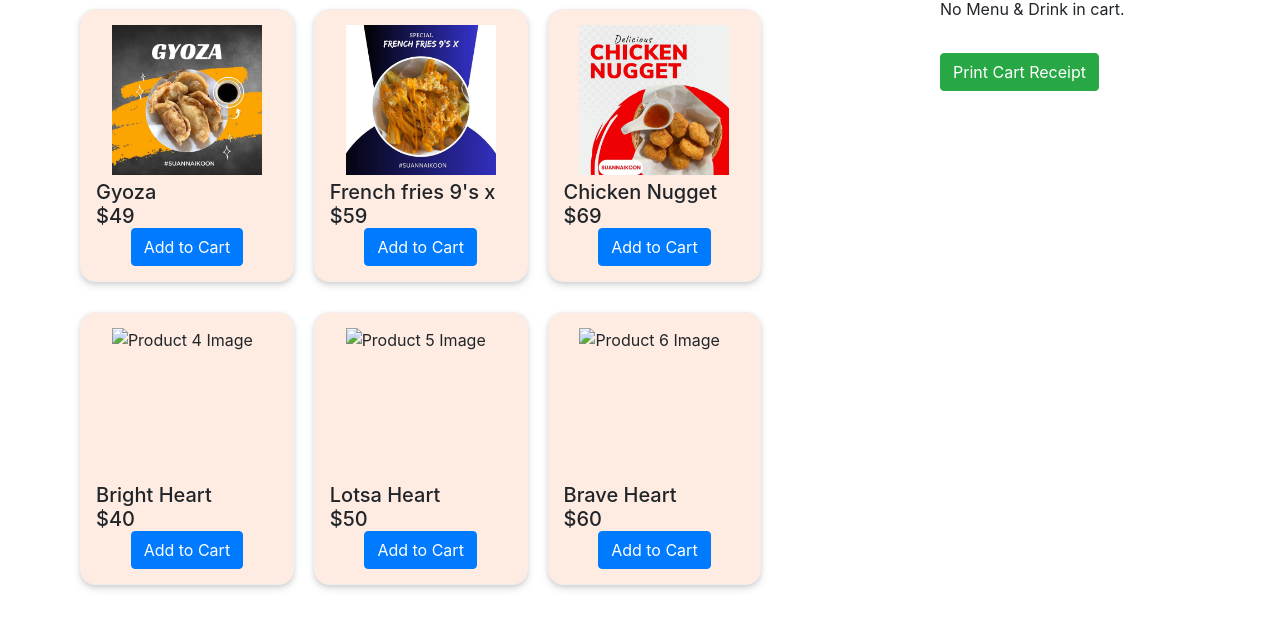
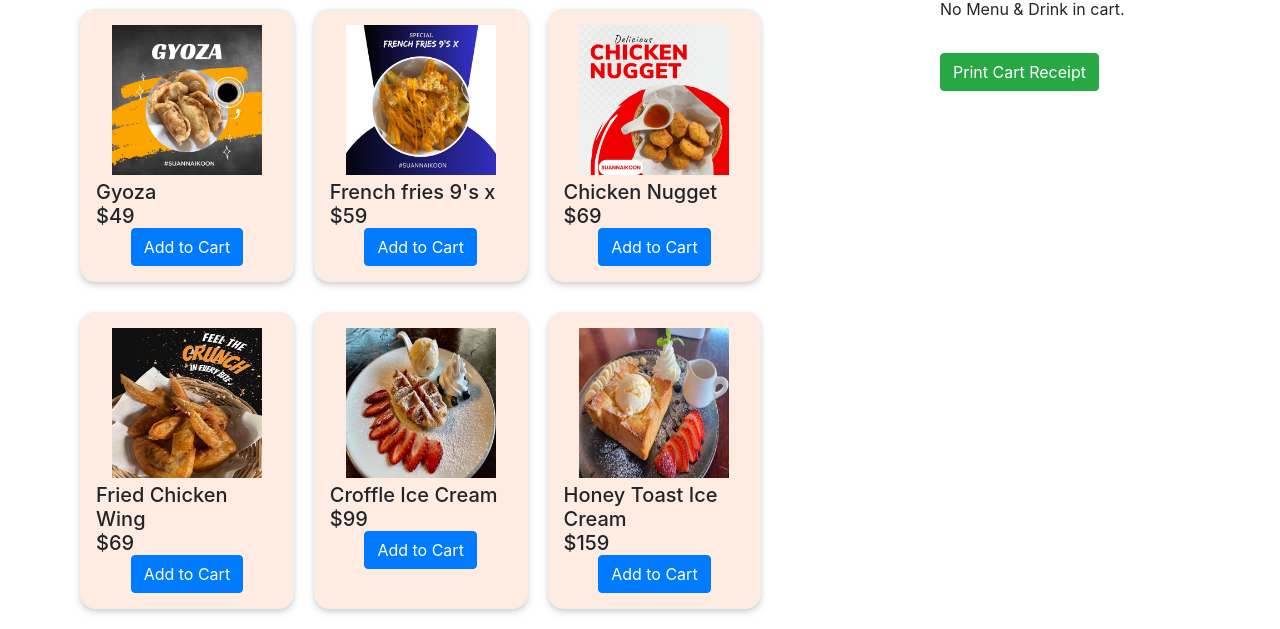
Before and after one commit to 013Ratchanon/project9x, a plain HTML site: page nb-shop-3.html in a window 1280 px wide. Shown: the part 255-884 px from the top of the page. Before the commit the page ends 860 px from the top, so only its background shows below. Drawn offline with nearby package versions, Linux system fonts and the light colour scheme.

Commit message:
update dess

```diff
--- a/nb-shop-3.html
+++ b/nb-shop-3.html
@@ -63,27 +63,29 @@
 
                     <!-- Product 4 -->
                     <div class="col-md-3 product">
-                        <img src="/product_img/image-2.4.jpg" alt="Product 4 Image" width="150px" height="150px" />
-                        <h5>Bright Heart<br>$40</h5>
-                        <button class="btn btn-primary add-to-cart" data-product-id="Bright Heart" data-price="40">
+                        <img src="/product_img/snack7.jpg" alt="Product 4 Image" width="150px" height="150px" />
+                        <h5>Fried Chicken Wing<br>$69</h5>
+                        <button class="btn btn-primary add-to-cart" data-product-id="Fried Chicken Wing"
+                            data-price="69">
                             Add to Cart
                         </button>
                     </div>
 
                     <!-- Product 5 -->
                     <div class="col-md-3 product">
-                        <img src="/product_img/image-2.5.jpg" alt="Product 5 Image" width="150px" height="150px" />
-                        <h5>Lotsa Heart<br>$50</h5>
-                        <button class="btn btn-primary add-to-cart" data-product-id="Lotsa Heart" data-price="10">
+                        <img src="/product_img/snack6.jpg" alt="Product 5 Image" width="150px" height="150px" />
+                        <h5>Croffle Ice Cream<br>$99</h5>
+                        <button class="btn btn-primary add-to-cart" data-product-id="Croffle Ice Cream" data-price="99">
                             Add to Cart
                         </button>
                     </div>
 
                     <!-- Product 6 -->
                     <div class="col-md-3 product">
-                        <img src="/product_img/image-2.6.jpg" alt="Product 6 Image" width="150px" height="150px" />
-                        <h5>Brave Heart<br>$60</h5>
-                        <button class="btn btn-primary add-to-cart" data-product-id="Brave Heart" data-price="10">
+                        <img src="/product_img/snack5.jpg" alt="Product 6 Image" width="150px" height="150px" />
+                        <h5>Honey Toast Ice Cream<br>$159</h5>
+                        <button class="btn btn-primary add-to-cart" data-product-id="Honey Toast Ice Cream"
+                            data-price="159">
                             Add to Cart
                         </button>
                     </div>
```
Also changed, not shown: main_index.html (+1 -1 lines), product_img/foodmain.jpg, product_img/snack5.jpg (added), product_img/snack6.jpg (added), product_img/snack7.jpg (added).
